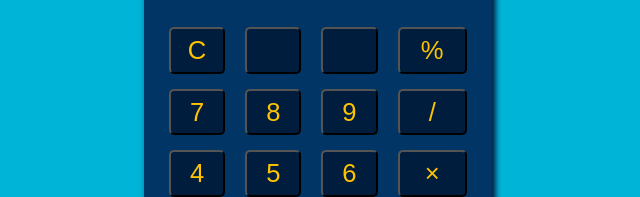
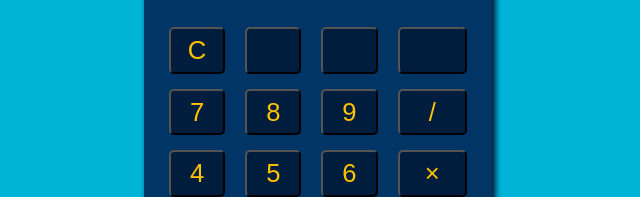
Before and after one commit to WilliamG-1/Calculator, a plain HTML site: page index.html in a window 1280 px wide. Shown: the part 242-439 px from the top of the page, 322-962 px from the left. Drawn offline with Linux system fonts and the light colour scheme.

Commit message:
Removed modulus button

```diff
--- a/index.html
+++ b/index.html
@@ -45,7 +45,7 @@
             </div>
 
             <div class="right_buttons">
-                <button class="operation" id="mod">%</button>
+                <button  id="mod"> </button>
                 <button class="operation" id="divide">/</button>
                 <button class="operation" id="multiply">×</button>
                 <button class="operation" id="subtract">−</button>
```
